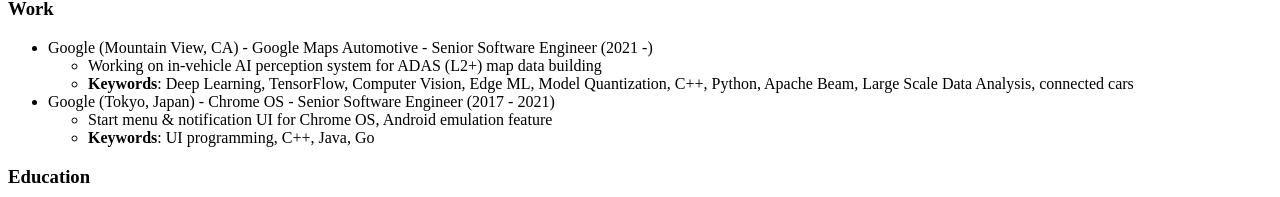
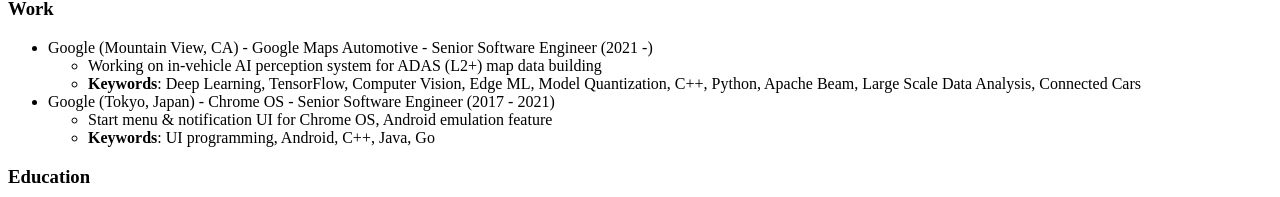
Before and after one commit to peryaudo/peryaudo.org, a plain HTML site: page index.html in a window 1280 px wide. Shown: the part 577-774 px from the top of the page. Drawn offline with Linux system fonts and the light colour scheme.

Commit message:
Minor changes to keywords

```diff
--- a/index.html
+++ b/index.html
@@ -49,13 +49,13 @@
         <li>Google (Mountain View, CA) - Google Maps Automotive - Senior Software Engineer (2021 -)
             <ul>
                 <li>Working on in-vehicle AI perception system for ADAS (L2+) map data building</li>
-                <li><strong>Keywords</strong>: Deep Learning, TensorFlow, Computer Vision, Edge ML, Model Quantization, C++, Python, Apache Beam, Large Scale Data Analysis, connected cars</li>
+                <li><strong>Keywords</strong>: Deep Learning, TensorFlow, Computer Vision, Edge ML, Model Quantization, C++, Python, Apache Beam, Large Scale Data Analysis, Connected Cars</li>
             </ul>
         </li>
         <li>Google (Tokyo, Japan) - Chrome OS - Senior Software Engineer (2017 - 2021)
             <ul>
                 <li>Start menu & notification UI for Chrome OS, Android emulation feature</li>
-                <li><strong>Keywords</strong>: UI programming, C++, Java, Go</li>
+                <li><strong>Keywords</strong>: UI programming, Android, C++, Java, Go</li>
             </ul>
         </li>
     </ul>
```
